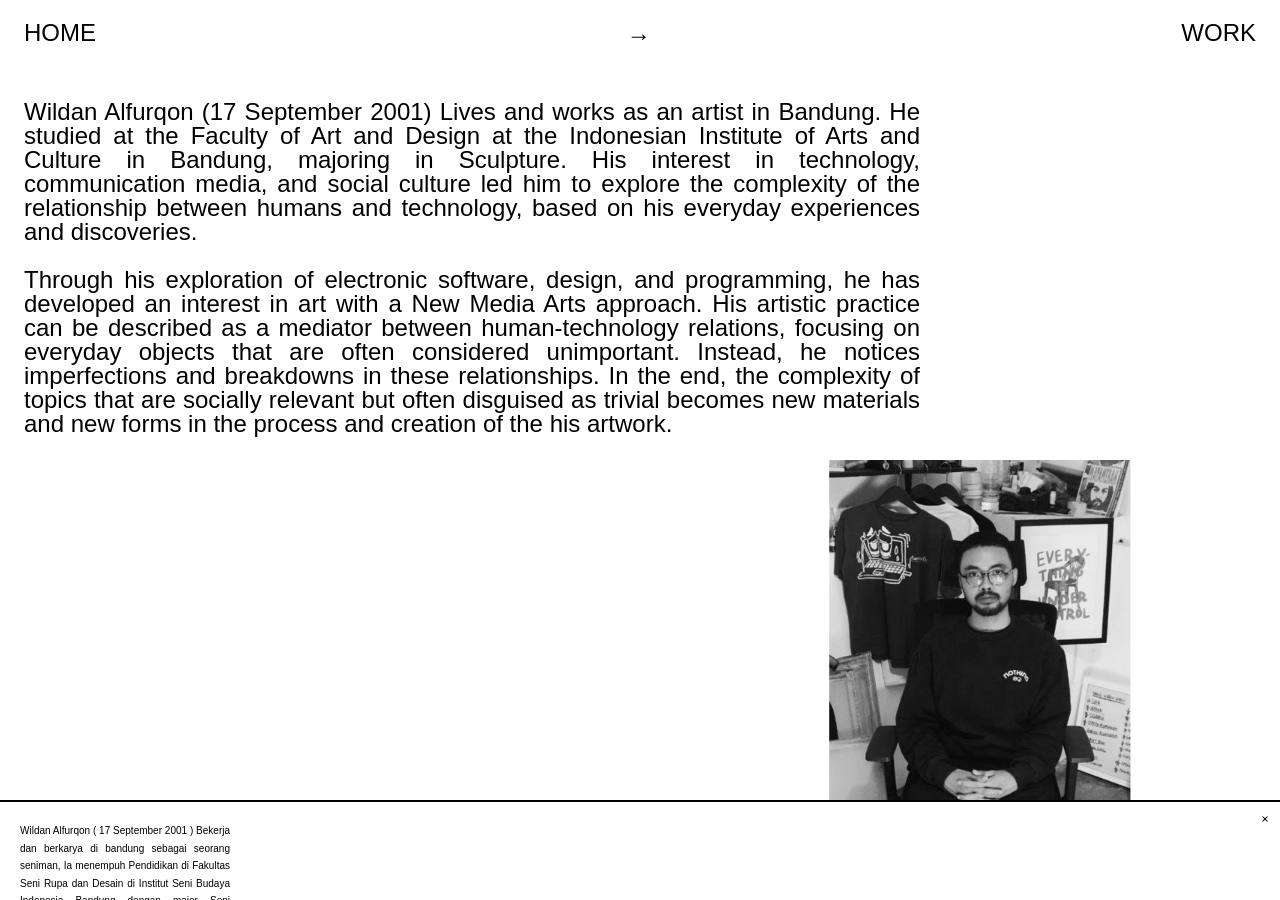
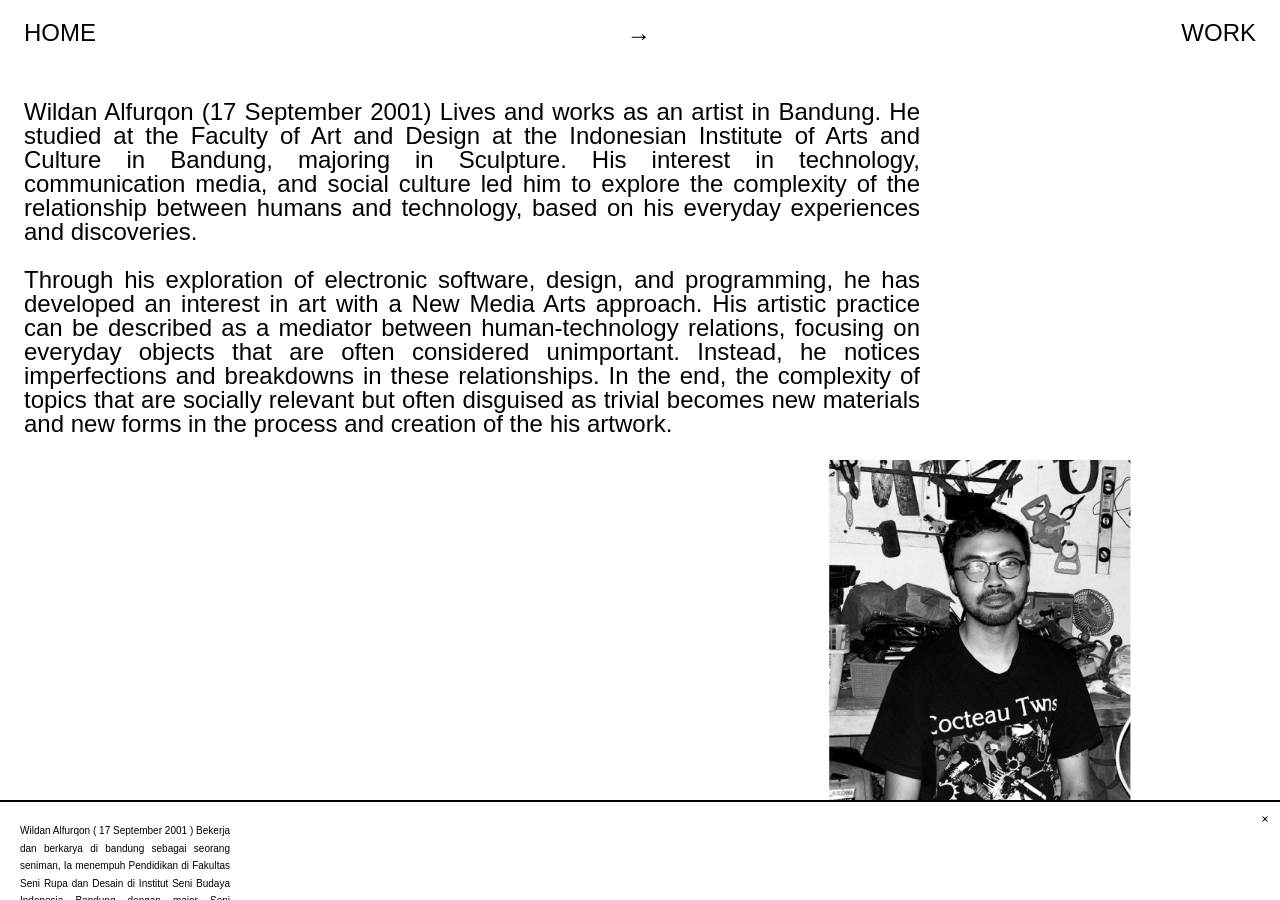
Before and after one commit to wildanalfurqon/Portfolio, a plain HTML site: page about.html in a window 1280 px wide. Drawn offline with nearby package versions, Linux system fonts and the light colour scheme.

Commit message:
Update about.html

```diff
--- a/about.html
+++ b/about.html
@@ -39,7 +39,7 @@
 
           </div>
           <div class="product-look">
-            <img src="Profile12.png" alt="" />
+            <img src="Profile13.png" alt="" />
           </div>
         </div>
       </div>
```
